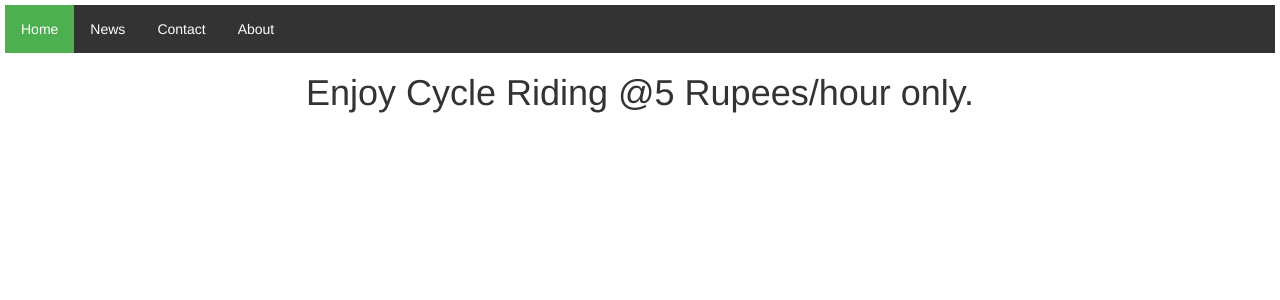
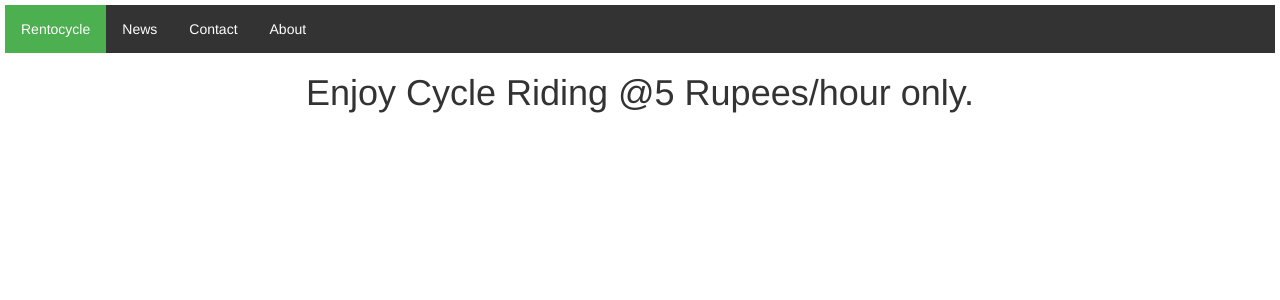
Before and after one commit to Sachinys/rent-o-cycle, a Django app: page / in a window 1280 px wide. Shown: the top 300 px of the page. Run offline with Django 3.2, Linux system fonts and the light colour scheme; data that the repository does not hold is empty; some libraries are stand-ins or nearby versions.

Commit message:
Update base.html

```diff
--- a/rent/templates/rent/base.html
+++ b/rent/templates/rent/base.html
@@ -2,7 +2,7 @@
 <html>
 
     <head>
-        <title>Django Renting</title>
+        <title>Rent-o-Cycle</title>
 		<link rel="stylesheet" href="//maxcdn.bootstrapcdn.com/bootstrap/3.2.0/css/bootstrap.min.css">
         <link rel="stylesheet" href="//maxcdn.bootstrapcdn.com/bootstrap/3.2.0/css/bootstrap-theme.min.css">
         <link href="//fonts.googleapis.com/css?family=Lobster&subset=latin,latin-ext" rel="stylesheet" type="text/css">
@@ -56,7 +56,7 @@ footer{ background: black;color:white;}
     <body>
 
         <ul>
-            <li><a class="active" href="/">Home</a></li>
+            <li><a class="active" href="/">Rentocycle</a></li>
             <li><a href="#news">News</a></li>
             <li><a href="#contact">Contact</a></li>
             <li><a href="#about">About</a></li>
```
